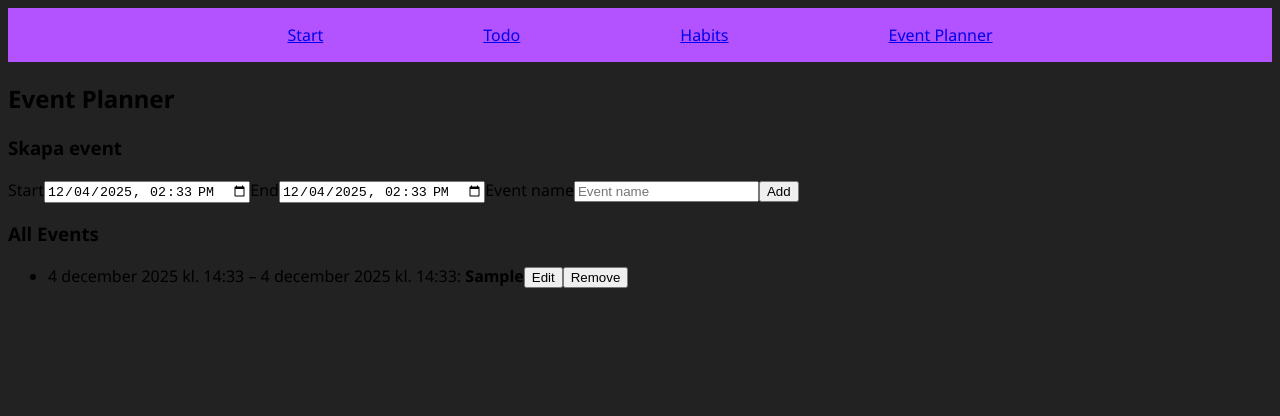
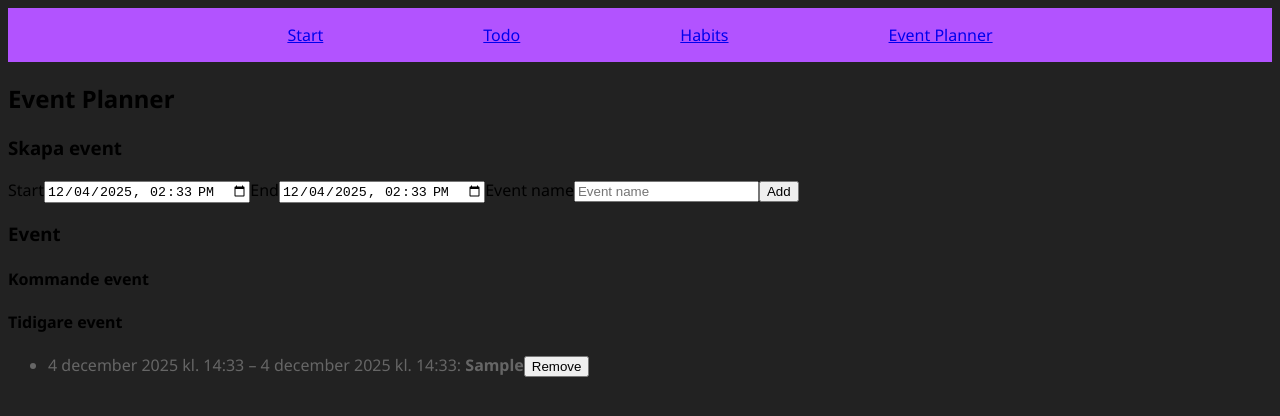
Before and after one commit to Ebba-Ene/projektarbete-productivity-assistant-application, a React (Vite) app: page /eventplanner in a window 1280 px wide. Both pictures are taken after typing "Sample" into the empty fields and a click on the button "Add". Shown: the top 416 px of the page. Built offline with nearby package versions, Linux system fonts and the light colour scheme.

Commit message:
add past events list

```diff
--- a/src/components/EventEdit/EventEdit.jsx
+++ b/src/components/EventEdit/EventEdit.jsx
@@ -1,6 +1,6 @@
 import { useContext, useState } from "react"
 import { EventContext } from "../../context/EventContext"
-import { useSyncEndWithStart, validateEvent } from "../helper";
+import { validateEvent } from "../helper";
 import EventInputs from "../EventInputs/EventInputs";
 
 const EventEdit = ({ event, onCancel }) => {
@@ -9,8 +9,6 @@ const EventEdit = ({ event, onCancel }) => {
     const [name, setName] = useState(event.name);
     const [start, setStart] = useState(event.start);
     const [end, setEnd] = useState(event.end);
-
-    useSyncEndWithStart(start, end, setEnd);
 
     const saveEdit = () => {
         const error = validateEvent(start, end, name);
--- a/src/components/EventForm/EventForm.jsx
+++ b/src/components/EventForm/EventForm.jsx
@@ -1,6 +1,6 @@
 import { useContext, useState } from "react";
 import { EventContext } from "../../context/EventContext";
-import { formatDateTimeLocal, useSyncEndWithStart, validateEvent } from "../helper";
+import { formatDateTimeLocal, validateEvent } from "../helper";
 import EventInputs from "../EventInputs/EventInputs";
 
 const EventForm = () => {
@@ -11,8 +11,6 @@ const EventForm = () => {
     const [start, setStart] = useState(formatDateTimeLocal(now));
     const [end, setEnd] = useState(formatDateTimeLocal(now));
     const [name, setName] = useState("");
-
-    useSyncEndWithStart(start, end, setEnd);
 
     const handleAdd = () => {
         const error = validateEvent(start, end, name);
--- a/src/components/EventInputs/EventInputs.jsx
+++ b/src/components/EventInputs/EventInputs.jsx
@@ -1,7 +1,9 @@
-import { formatDateTimeLocal } from "../helper";
+import { formatDateTimeLocal, useSyncEndWithStart } from "../helper";
 
 const EventInputs = ({ start, end, name, setStart, setEnd, setName }) => {
     const now = new Date();
+
+    useSyncEndWithStart(start, end, setEnd);
 
     return (
         <>
--- a/src/components/EventItem/EventItem.jsx
+++ b/src/components/EventItem/EventItem.jsx
@@ -2,22 +2,25 @@ import { useContext, useState } from "react"
 import { EventContext } from "../../context/EventContext"
 import EventEdit from "../EventEdit/EventEdit";
 import EventView from "../EventView/EventView";
+import s from "./EventItem.module.css"
 
-const EventItem = ({ event }) => {
+const EventItem = ({ event, isPast }) => {
     const { removeEvent } = useContext(EventContext);
 
     const [isEditing, setEditing] = useState(false);
 
+    const itemClass = isPast ? `${s.item} ${s.past}` : s.item;
+
     return (
         <>
-            <li>
+            <li className={itemClass}>
                 {isEditing ? (
                     <>
                         <EventEdit event={event} onCancel={() => setEditing(false)}/>
                     </>
                 ) : (
                     <>
-                        <EventView event={event} onEdit={() => setEditing(true)} onRemove={() => removeEvent(event.id)}/>
+                        <EventView event={event} isPast={isPast} onEdit={() => setEditing(true)} onRemove={() => removeEvent(event.id)}/>
                     </>
                 )}
             </li>
--- /dev/null
+++ b/src/components/EventItem/EventItem.module.css
@@ -0,0 +1,3 @@
+.item.past {
+  color: #666;
+}
--- a/src/components/EventList/EventList.jsx
+++ b/src/components/EventList/EventList.jsx
@@ -5,19 +5,37 @@ import EventItem from "../EventItem/EventItem";
 const EventList = () => {
     const { events } = useContext(EventContext);
 
-    const sortedEvents = [...events].sort(
-        (a, b) => new Date(a.start) - new Date(b.start)
-    );
+    const now = new Date();
+
+    const upcomingEvents = events
+        .filter(e => new Date(e.end) >= now)
+        .sort ((a, b) => new Date(a.start) - new Date(b.start))
+
+    const pastEvents = events
+        .filter(e => new Date(e.end) < now)
+        .sort ((a, b) => new Date(b.start) - new Date(a.start))
 
     return (
         <>
-            <h3>All Events</h3>
+            <h3>Event</h3>
 
+            <h4>Kommande event</h4>
             <ul>
-                {sortedEvents.map((event) => (
-                    <EventItem key={event.id} event={event}/>
+                {upcomingEvents.map((event) => (
+                    <EventItem key={event.id} event={event} isPast={false}/>
                 ))}
             </ul>
+
+            {pastEvents.length > 0 && (
+                <>
+                    <h4>Tidigare event</h4>
+                    <ul>
+                        {pastEvents.map((event) => (
+                            <EventItem key={event.id} event={event} isPast={true}/>
+                        ))}
+                    </ul>
+                </>
+            )}
         </>
     );
 };
--- a/src/components/EventView/EventView.jsx
+++ b/src/components/EventView/EventView.jsx
@@ -1,12 +1,12 @@
 import { formatDisplayDate } from "../helper";
 
-const EventView = ({ event, onEdit, onRemove }) => {
+const EventView = ({ event, onEdit, onRemove, isPast }) => {
     return (
         <>
             {formatDisplayDate(event.start)} – {formatDisplayDate(event.end)}:{" "}
             <strong>{event.name}</strong>
 
-            <button onClick={onEdit}>Edit</button>
+            {!isPast && <button onClick={onEdit}>Edit</button>}
             <button onClick={onRemove}>Remove</button>
         </>
     );
--- a/src/components/helper.js
+++ b/src/components/helper.js
@@ -18,14 +18,14 @@ export const formatDisplayDate = (date) =>
   });
 
 export const useSyncEndWithStart = (start, end, setEnd) => {
-  const startDate = new Date(start);
-  const endDate = new Date(end);
+  useEffect(() => {
+    const startDate = new Date(start);
+    const endDate = new Date(end);
 
-  useEffect(() => {
-        if (endDate < startDate) {
-            setEnd(start);
-        }
-    }, [start]);
+    if (endDate < startDate) {
+      setEnd(start);
+    }
+  }, [start, end]);
 }
 
 export const validateEvent = (start, end, name) => {
```
